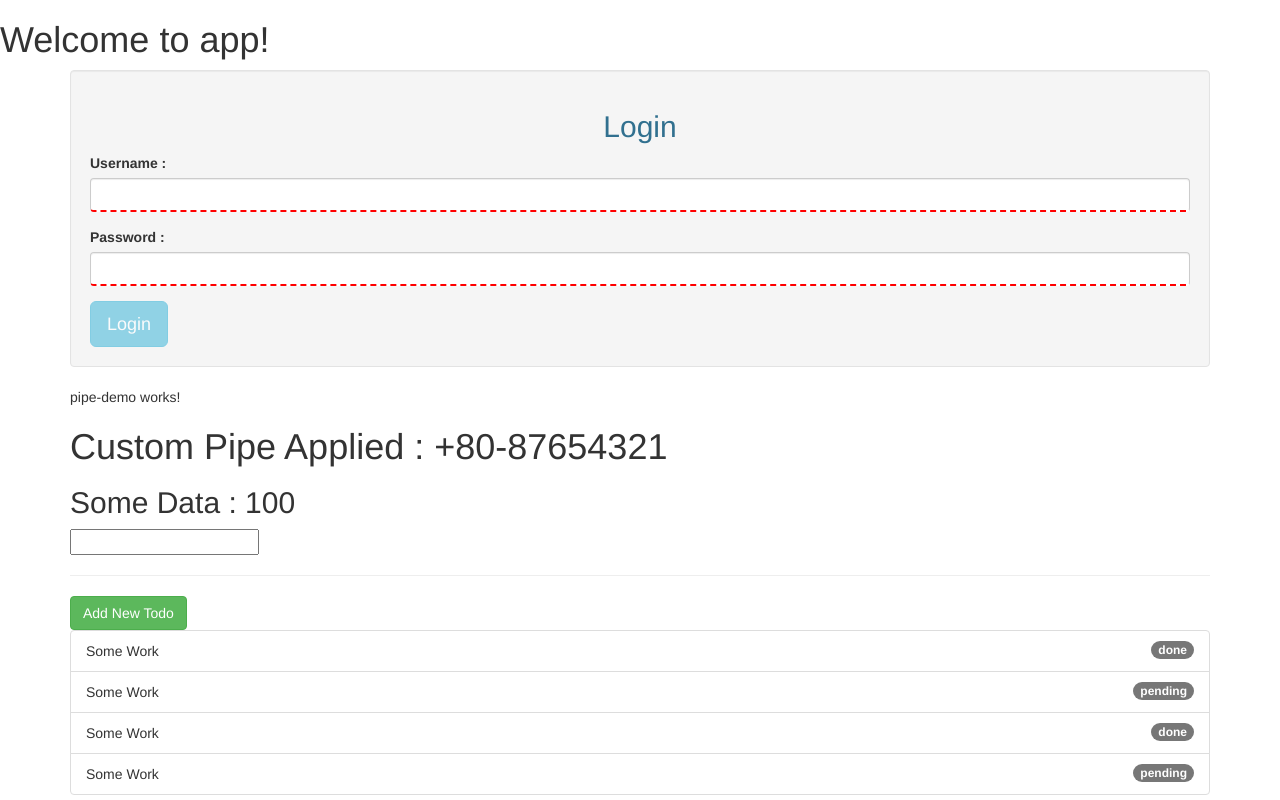
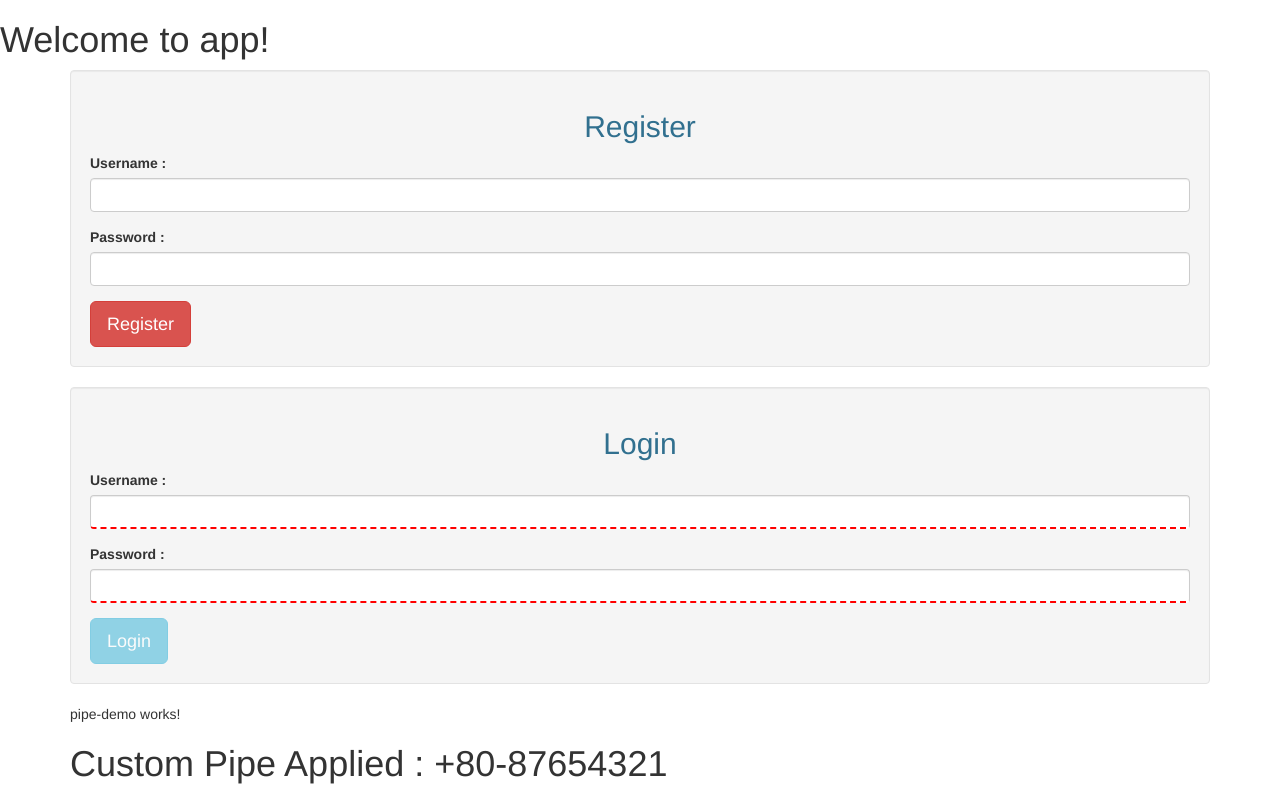
Before and after one commit to synergy2411/sg-app, an Angular app: page / in a window 1280 px wide. Shown: the top 800 px of the page. Built offline with nearby package versions, Linux system fonts and the light colour scheme.

Commit message:
model driven form added

```diff
--- a/src/app/app.component.html
+++ b/src/app/app.component.html
@@ -3,6 +3,10 @@
   <h1>
     Welcome to {{ title }}!
   </h1>
+
+  <div class="container">
+    <app-signup></app-signup>
+  </div>
 
   <div class="container">
     <app-signin></app-signin>
--- a/src/app/signin/signin.component.html
+++ b/src/app/signin/signin.component.html
@@ -14,8 +14,7 @@
     <input type="password" name="password"
         class="form-control"
         ngModel
-        required
-        >
+        required>
   </div>
 
   <button type="submit"
--- /dev/null
+++ b/src/app/signup/signup.component.html
@@ -0,0 +1,43 @@
+<form class="form-vertical well" [formGroup]="registerForm">
+    <h2 class="text-center text-info">Register</h2>
+    <div class="form-group">
+      <label for="username">Username : </label>
+      <input type="text" name="username"
+          class="form-control"
+          [formControl]="username">
+          <div class="container"
+            [hidden]="username.valid || username.untouched">
+          Some Problem with Username field!
+          <div [hidden]="!username.hasError('required')">
+            Username is required Field!
+          </div>
+          <div [hidden]="!username.hasError('minlength')">
+            Username should be 6 characters long!
+          </div>
+        </div>
+    </div>
+
+    <div class="form-group">
+      <label for="password">Password : </label>
+      <input type="password" name="password"
+          class="form-control"
+          [formControl]="password" >
+
+          <div class="container"
+            [hidden]="password.valid || password.untouched">
+          Some Problem with password field!
+          <div [hidden]="!password.hasError('required')">
+            password is required Field!
+          </div>
+          <div [hidden]="!password.hasError('needExclamation')">
+            Password should contain Exclamation Sign!
+          </div>
+        </div>
+
+    </div>
+
+    <button (click)="register()"
+        class="btn btn-danger btn-lg">
+      Register
+    </button>
+  </form>
--- /dev/null
+++ b/src/app/signup/signup.component.ts
@@ -0,0 +1,42 @@
+import { Component, OnInit } from '@angular/core';
+import { FormControl,
+  FormGroup,
+  FormBuilder,
+  Validators } from '@angular/forms';
+
+@Component({
+  selector: 'app-signup',
+  templateUrl: './signup.component.html',
+  styleUrls: ['./signup.component.css']
+})
+export class SignupComponent implements OnInit {
+
+  username = new FormControl('',[
+    Validators.required,
+    Validators.minLength(6)
+  ]);
+  password = new FormControl('', [
+    Validators.required,
+    this.hasExclamation
+  ]);
+
+  hasExclamation(input : FormControl){
+    const exclamation = input.value.indexOf('!') >=0;
+    return exclamation ? null : {needExclamation : true}
+  }
+
+  registerForm : FormGroup;
+  constructor(private fb : FormBuilder) {
+    this.registerForm = this.fb.group({
+      username : this.username,
+      password : this.password
+    })
+  }
+  register(){
+    console.log(this.registerForm);
+  }
+
+  ngOnInit() {
+  }
+
+}
--- a/src/app/user/user.component.ts
+++ b/src/app/user/user.component.ts
@@ -21,9 +21,7 @@ import { User } from '../model/user';
     // }
     // `]
 })
-export class UserComponent implements OnInit, OnChanges, AfterContentInit,
-            AfterContentChecked, AfterViewInit, AfterViewChecked, DoCheck,
-            OnDestroy{
+export class UserComponent {
     @Input('xyz') title : string;
     @Input('users') users : User[];
 
```
Also changed, not shown: src/app/app.module.ts (+7 -3 lines), src/app/signup/signup.component.css (added).
